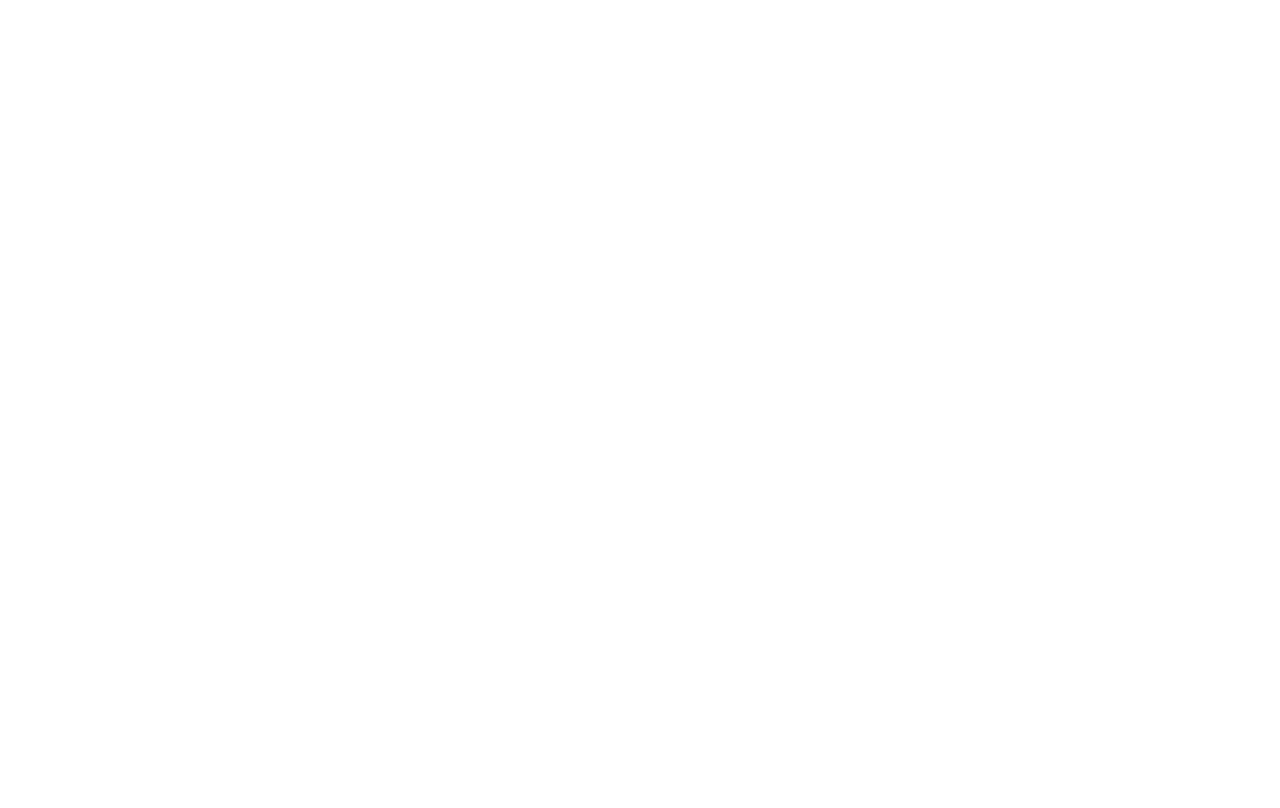
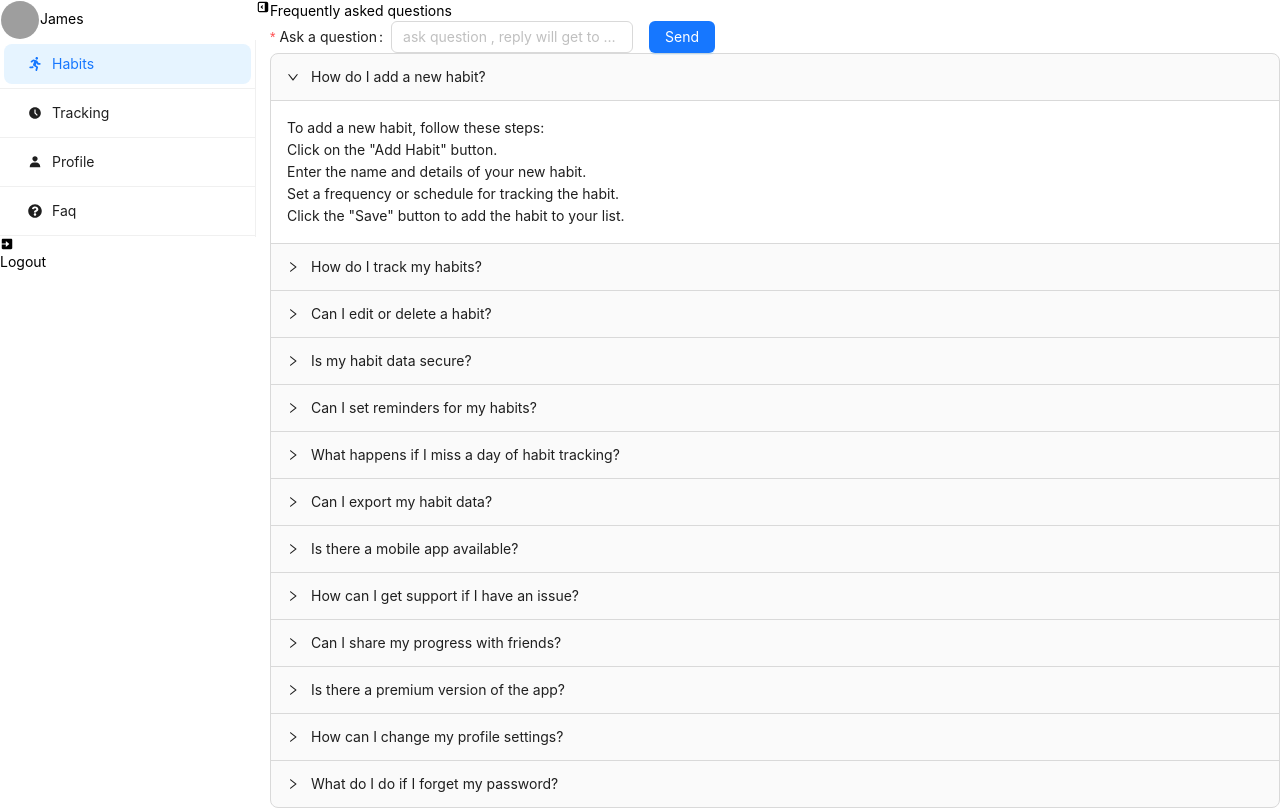
Before and after one commit to Nekromenzer/habbit-tracker, a React (Vite) app: page /faq in a window 1280 px wide. Before the commit this address had no page. Built offline with nearby package versions, Linux system fonts and the light colour scheme; grey boxes are pictures that could not be loaded.

Commit message:
faq section

```diff
--- a/src/App.jsx
+++ b/src/App.jsx
@@ -7,6 +7,7 @@
 import Habits from './pages/user/Habits'
 import Tracking from './pages/user/Tracking'
 import Profile from './pages/user/Profile'
+import Faq from './pages/user/Faq'
 
 function App () {
   return (
@@ -18,6 +19,7 @@
           <Route path='/' element={<Habits />} />
           <Route path='/tracking' element={<Tracking />} />
           <Route path='/profile' element={<Profile />} />
+          <Route path='/faq' element={<Faq />} />
         </Route>
       </Route>
     </Routes>
--- a/src/layout/Layout.jsx
+++ b/src/layout/Layout.jsx
@@ -4,14 +4,14 @@
   BsFillClipboard2Fill,
   BsFillClipboard2PlusFill,
   BsFillClipboard2HeartFill,
-  BsFillCaretDownFill,
-
+  BsFillCaretDownFill
 } from 'react-icons/bs'
 import { BiSolidUser, BiSolidExit, BiSolidTimeFive } from 'react-icons/bi'
 import {
   TbLayoutSidebarLeftExpandFilled,
   TbLayoutSidebarRightExpandFilled
 } from 'react-icons/tb'
+import { FaQuestionCircle } from 'react-icons/fa'
 import { FaRunning } from 'react-icons/fa'
 import { useNavigate } from 'react-router'
 
@@ -32,7 +32,11 @@
   {
     type: 'divider'
   },
-  getItem('Tracking', 'tracking', <BiSolidTimeFive className='!text-[1.2rem]' />),
+  getItem(
+    'Tracking',
+    'tracking',
+    <BiSolidTimeFive className='!text-[1.2rem]' />
+  ),
   {
     type: 'divider'
   },
@@ -40,21 +44,25 @@
   {
     type: 'divider'
   },
-  getItem('Jobs', 'jobs', <BsFillClipboard2Fill className='!text-[1.2rem]' />, [
-    getItem(
-      'Add new',
-      'new-vacancy',
-      <BsFillClipboard2PlusFill className='!text-[1.2rem]' />
-    ),
-    getItem(
-      'Posted',
-      'posted-vacancy',
-      <BsFillClipboard2HeartFill className='!text-[1.2rem]' />
-    )
-  ]),
+  getItem('Faq', 'faq', <FaQuestionCircle className='!text-[1.2rem]' />),
   {
     type: 'divider'
   }
+  // getItem('Jobs', 'jobs', <BsFillClipboard2Fill className='!text-[1.2rem]' />, [
+  //   getItem(
+  //     'Add new',
+  //     'new-vacancy',
+  //     <BsFillClipboard2PlusFill className='!text-[1.2rem]' />
+  //   ),
+  //   getItem(
+  //     'Posted',
+  //     'posted-vacancy',
+  //     <BsFillClipboard2HeartFill className='!text-[1.2rem]' />
+  //   )
+  // ]),
+  // {
+  //   type: 'divider'
+  // }
   // getItem(
   //   'Analytics',
   //   'grp',
@@ -74,6 +82,8 @@
       navigate('tracking')
     } else if (e.key === 'profile') {
       navigate('/profile')
+    } else if (e.key === 'faq') {
+      navigate('/faq')
     }
     // else if (e.key === 'new-vacancy') {
     //   navigate('/user/jobs/new')
--- /dev/null
+++ b/src/pages/user/Faq.jsx
@@ -0,0 +1,193 @@
+/* eslint-disable react/no-unescaped-entities */
+import { Button, Collapse, Form, Input } from 'antd'
+import PageWrapper from '../../components/PageWrapper'
+
+const Faq = () => {
+  const items = [
+    {
+      key: '1',
+      label: 'How do I add a new habit?',
+      children: (
+        <div>
+          To add a new habit, follow these steps:
+          <ol>
+            <li>Click on the "Add Habit" button.</li>
+            <li>Enter the name and details of your new habit.</li>
+            <li>Set a frequency or schedule for tracking the habit.</li>
+            <li>Click the "Save" button to add the habit to your list.</li>
+          </ol>
+        </div>
+      )
+    },
+    {
+      key: '2',
+      label: 'How do I track my habits?',
+      children: (
+        <div>
+          Tracking your habits is easy:
+          <ol>
+            <li>Go to your habit list.</li>
+            <li>Find the habit you want to track.</li>
+            <li>Click the "Track" button next to the habit.</li>
+            <li>Mark each day you successfully complete the habit.</li>
+          </ol>
+        </div>
+      )
+    },
+    {
+      key: '3',
+      label: 'Can I edit or delete a habit?',
+      children: (
+        <div>
+          Yes, you can edit or delete a habit:
+          <ol>
+            <li>Go to your habit list.</li>
+            <li>Find the habit you want to edit or delete.</li>
+            <li>
+              Click the "Edit" button to make changes, or "Delete" to remove it.
+            </li>
+          </ol>
+        </div>
+      )
+    },
+    {
+      key: '4',
+      label: 'Is my habit data secure?',
+      children: (
+        <div>
+          Yes, your habit data is securely stored. We prioritize the privacy and
+          security of your information.
+        </div>
+      )
+    },
+    {
+      key: '5',
+      label: 'Can I set reminders for my habits?',
+      children: (
+        <div>
+          Absolutely! You can set reminders for your habits to help you stay on
+          track. Just edit the habit and set a reminder time.
+        </div>
+      )
+    },
+    {
+      key: '6',
+      label: 'What happens if I miss a day of habit tracking?',
+      children: (
+        <div>
+          Don't worry, missing a day won't erase your progress. You can continue
+          tracking your habit from where you left off.
+        </div>
+      )
+    },
+    {
+      key: '7',
+      label: 'Can I export my habit data?',
+      children: (
+        <div>
+          Yes, you can export your habit data in various formats for your
+          records or analysis.
+        </div>
+      )
+    },
+    {
+      key: '8',
+      label: 'Is there a mobile app available?',
+      children: (
+        <div>
+          Yes, we have a mobile app available for both iOS and Android devices.
+          You can download it from the app stores.
+        </div>
+      )
+    },
+    {
+      key: '9',
+      label: 'How can I get support if I have an issue?',
+      children: (
+        <div>
+          If you encounter any issues or have questions, please reach out to our
+          support team through the app or our website.
+        </div>
+      )
+    },
+    {
+      key: '10',
+      label: 'Can I share my progress with friends?',
+      children: (
+        <div>
+          Yes, you can share your habit progress with friends and even challenge
+          them to build healthy habits together.
+        </div>
+      )
+    },
+    {
+      key: '11',
+      label: 'Is there a premium version of the app?',
+      children: (
+        <div>
+          Yes, we offer a premium version with additional features and benefits.
+          You can upgrade within the app.
+        </div>
+      )
+    },
+    {
+      key: '12',
+      label: 'How can I change my profile settings?',
+      children: (
+        <div>
+          To update your profile settings, go to your profile page and click on
+          the "Edit Profile" button to make changes.
+        </div>
+      )
+    },
+    {
+      key: '13',
+      label: 'What do I do if I forget my password?',
+      children: (
+        <div>
+          If you forget your password, you can use the "Forgot Password" option
+          on the login page to reset it.
+        </div>
+      )
+    }
+  ]
+  const [form] = Form.useForm()
+  return (
+    <PageWrapper header='Frequently asked questions'>
+      <div className='mb-6'>
+        <Form form={form} name='add-habit' layout='inline'>
+          <Form.Item
+            name='question'
+            label='Ask a question'
+            rules={[
+              {
+                required: true,
+                message: 'Please type your question!'
+              }
+            ]}
+            className='xl:min-w-[50%]'
+          >
+            <Input placeholder='ask question , reply will get to your email soon' />
+          </Form.Item>
+          <Form.Item
+            wrapperCol={{
+              span: 24
+            }}
+          >
+            <Button
+              size='middle'
+              type='primary'
+              htmlType='submit'
+              className=' w-[10rem] bg-blue-800'
+            >
+              Send
+            </Button>
+          </Form.Item>
+        </Form>
+      </div>
+      <Collapse items={items} defaultActiveKey={['1']} />
+    </PageWrapper>
+  )
+}
+
+export default Faq
```
